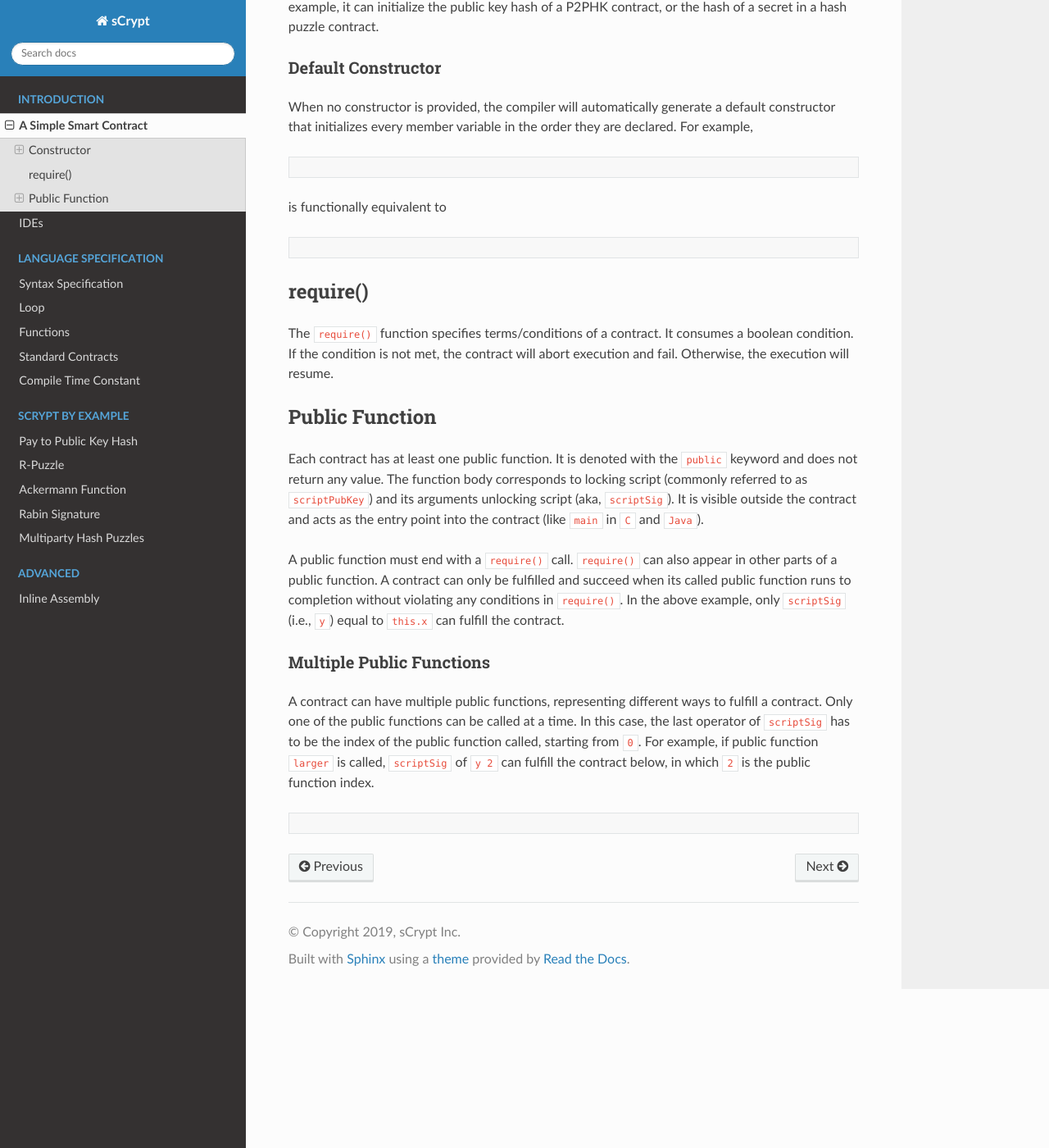
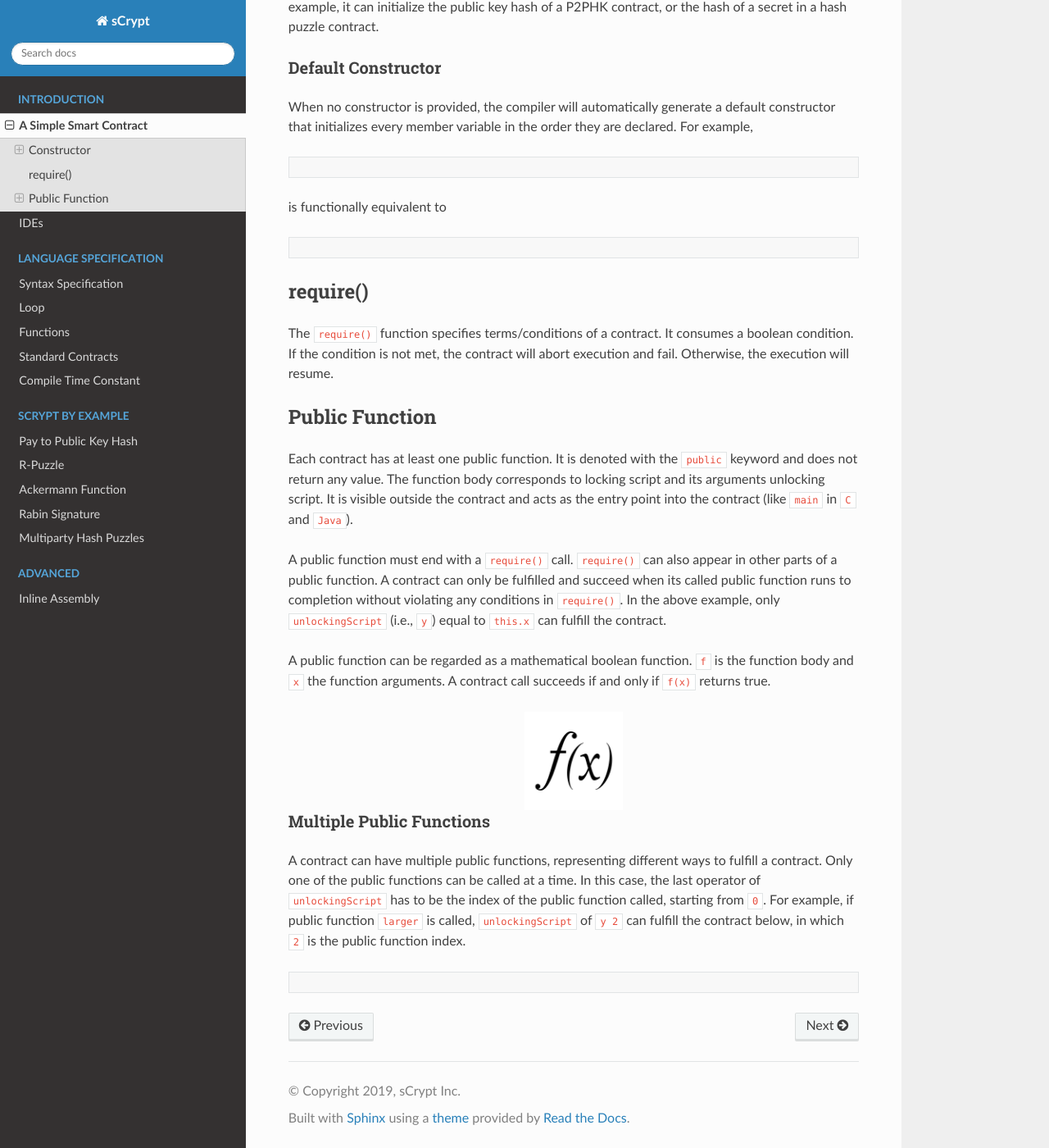
Before and after one commit to sCrypt-Inc/specification, a Sphinx documentation site: the page built from docs/intro.rst, in a window 1280 px wide and 1400 px high, scrolled down 389 px. Shown: the whole window at 82% size. Built offline with Sphinx 7.4.7 and the Read the Docs theme 2.0.0, drawn with Linux system fonts in a browser that asks for light colours.

Commit message:
f(x) analogy

```diff
--- a/docs/index.rst
+++ b/docs/index.rst
@@ -13,7 +13,7 @@ It quickly becomes intractable when the contract size and complexity grow.
 
 sCrypt is designed to facilitate writing smart contract running on chain.
 
-* It is easy to learn. Syntactically, sCrypt is similar to Solidity, making it easier to be adopted by existing smart contract developers. However, the resemblance is only superficial, since sCrypt is compiled into Bitcoin Script by the underlying compiler, instead of EVM bytecode.
+* It is easy to learn. Syntactically, sCrypt is similar to Javascript and Solidity, making it easier to be adopted by existing web and smart contract developers.
 * It is statically typed. Type checking can help detect many errors at compile time.
 
 
--- a/docs/intro.rst
+++ b/docs/intro.rst
@@ -64,16 +64,24 @@ If the condition is not met, the contract will abort execution and fail. Otherwi
 
 Public Function
 =================
-Each contract has at least one public function. It is denoted with the ``public`` keyword and does not return any value. The function body corresponds to locking script (commonly referred to as ``scriptPubKey``) and its arguments unlocking script (aka, ``scriptSig``).
+Each contract has at least one public function. It is denoted with the ``public`` keyword and does not return any value. The function body corresponds to locking script and its arguments unlocking script.
 It is visible outside the contract and acts as the entry point into the contract (like ``main`` in ``C`` and ``Java``).
 
 A public function must end with a ``require()`` call. ``require()`` can also appear in other parts of a public function. A contract can only be fulfilled and succeed when its called public function runs to completion without violating any conditions in ``require()``.
-In the above example, only ``scriptSig`` (i.e., ``y``) equal to ``this.x`` can fulfill the contract.
+In the above example, only ``unlockingScript`` (i.e., ``y``) equal to ``this.x`` can fulfill the contract.
+
+A public function can be regarded as a mathematical boolean function. ``f`` is the function body and ``x`` the function arguments.
+A contract call succeeds if and only if ``f(x)`` returns true.
+
+.. image::  _static/images/fx.png
+    :width: 120px
+    :alt: sCrypt logo
+    :align: center
 
 Multiple Public Functions
 -------------------------
-A contract can have multiple public functions, representing different ways to fulfill a contract. Only one of the public functions can be called at a time. In this case, the last operator of ``scriptSig`` has to be the index of the public function called, starting from ``0``.
-For example, if public function ``larger`` is called, ``scriptSig`` of ``y 2`` can fulfill the contract below, in which ``2`` is the public function index.
+A contract can have multiple public functions, representing different ways to fulfill a contract. Only one of the public functions can be called at a time. In this case, the last operator of ``unlockingScript`` has to be the index of the public function called, starting from ``0``.
+For example, if public function ``larger`` is called, ``unlockingScript`` of ``y 2`` can fulfill the contract below, in which ``2`` is the public function index.
 
 .. code-block:: solidity
 
```
Also changed, not shown: docs/_static/images/fx.png (added), 1 other file.
